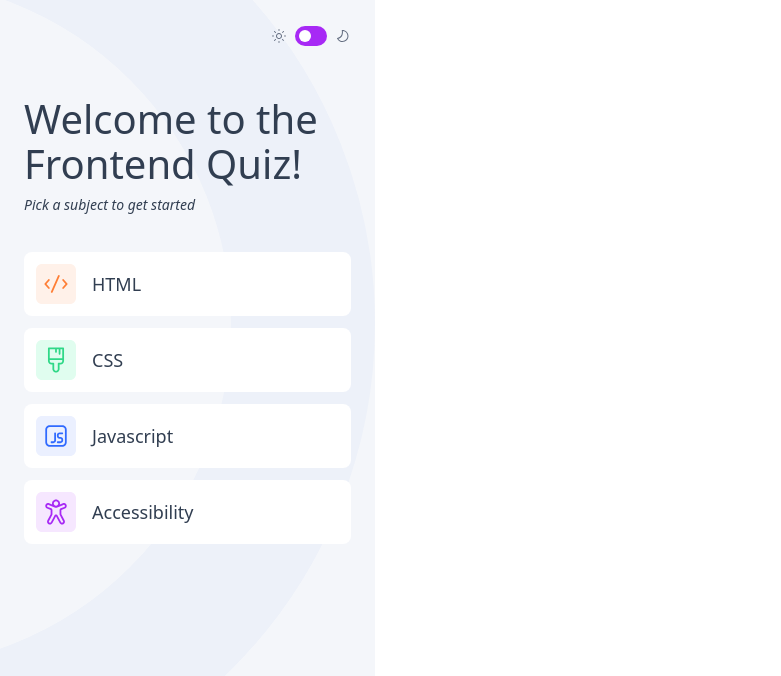
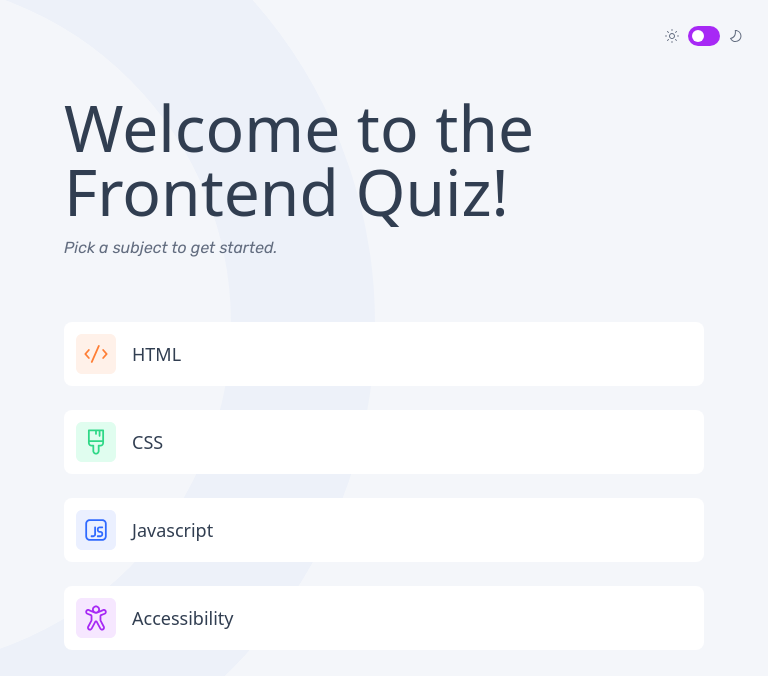
Before and after one commit to shaversj/frontend-quiz-app, a React (Vite) app: page / in a window 1280 px wide. Shown: the top 676 px of the page, without its empty margins (0-781 px from the left). Built offline with nearby package versions, Linux system fonts and the light colour scheme.

Commit message:
Add tablet and desktop layout to Homepage

```diff
--- a/src/App.jsx
+++ b/src/App.jsx
@@ -23,7 +23,7 @@ function App() {
   const [state, quizDispatch] = useReducer(reducer, initialState);
   return (
     <>
-      <div id={"app-container"} className={"font-Rubik h-[812px] max-w-screen-sm bg-light-grey"}>
+      <div id={"app-container"} className={"font-Rubik h-[812px] max-w-screen-sm bg-light-grey md:max-w-screen-md lg:max-w-screen-lg"}>
         {isQuizVisible ? (
           <>
             <Header iconPath={state.icon} text={state.title} />
--- a/src/HomePage.jsx
+++ b/src/HomePage.jsx
@@ -4,16 +4,16 @@ import { QUIZ_IMAGES } from "./constants.jsx";
 const HomePage = ({ quizDispatch }) => {
   return (
     <>
-      <main className={"pt-6"}>
-        <div className={"px-6"}>
-          <h1 className={"text-[40px] font-light leading-[2.82rem] text-dark-navy"}>
+      <main className={"px-6 pt-6 md:px-[64px] lg:flex lg:items-start lg:px-[140px] lg:pt-[99px]"}>
+        <div className={"lg:basis-1/2"}>
+          <h1 className={"text-[40px] font-light leading-[2.82rem] text-dark-navy md:text-[64px] md:leading-[64px]"}>
             Welcome to the <strong className={"font-medium"}>Frontend Quiz!</strong>
           </h1>
 
-          <p className={"pt-3 text-[14px] italic leading-none text-dark-navy"}>Pick a subject to get started</p>
+          <p className={"pt-3 font-Rubik-Italic text-[14px] leading-none text-grey-navy md:pt-4 md:text-[16px] lg:pt-[48px]"}>Pick a subject to get started.</p>
         </div>
 
-        <div className={"mx-6 space-y-3 pt-[40px]"}>
+        <div className={" space-y-3 pt-[40px] md:space-y-6 md:pt-[66px] lg:basis-1/2 lg:pt-0"}>
           {QUIZ_IMAGES?.data.map((quiz) => (
             <>
               <button onClick={() => quizDispatch({ type: "START_QUIZ", title: quiz.title })} className={"flex w-full items-center gap-x-[16px] rounded-lg bg-white p-3"}>
```
